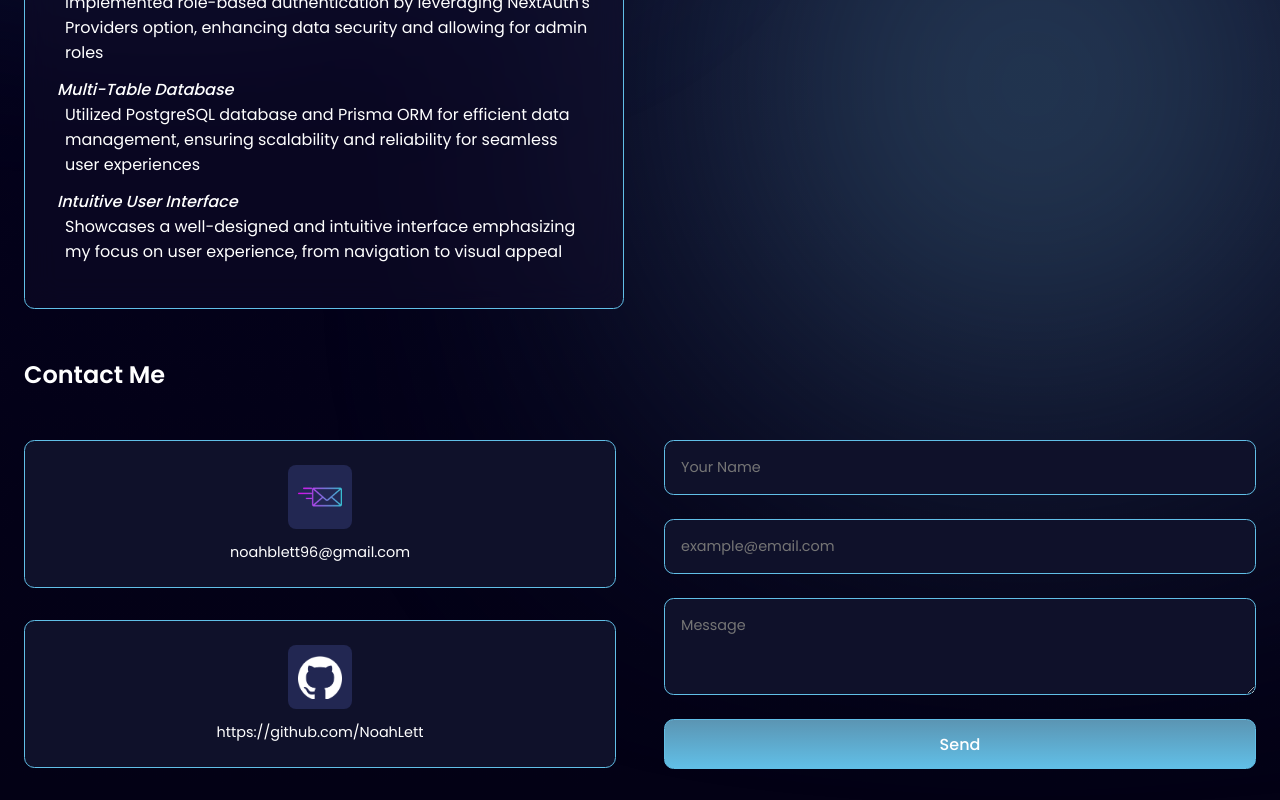
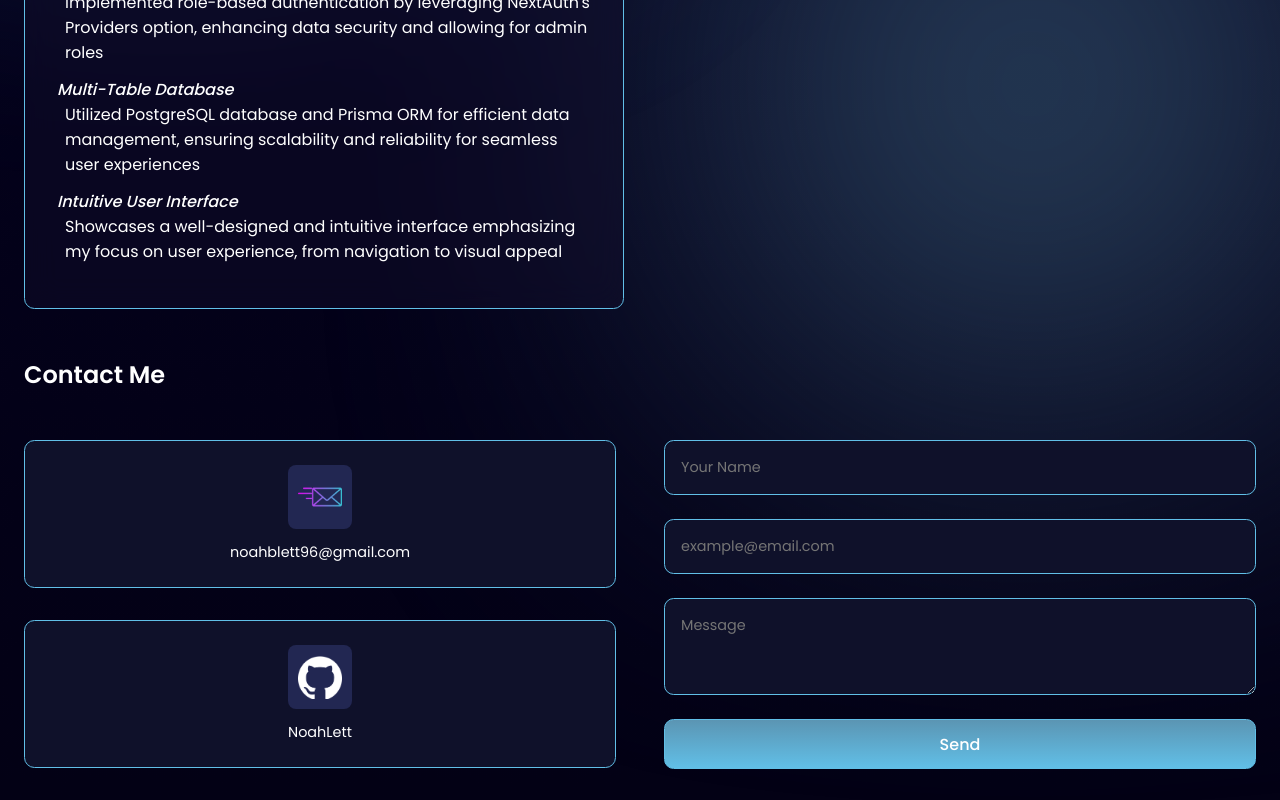
Before and after one commit to NoahLett/my-portfolio, a React (Vite) app: page / in a window 1280 px wide. Shown: the part 2696-3496 px from the top of the page. Built offline with nearby package versions, Linux system fonts and the light colour scheme; no server answers.

Commit message:
Added toast notifications

```diff
--- a/package.json
+++ b/package.json
@@ -15,6 +15,7 @@
     "react-dom": "^18.2.0",
     "react-icons": "^5.0.1",
     "react-slick": "^0.30.1",
+    "react-toastify": "^10.0.4",
     "slick-carousel": "^1.8.1"
   },
   "devDependencies": {
--- a/src/components/ContactMe/ContactForm/ContactForm.jsx
+++ b/src/components/ContactMe/ContactForm/ContactForm.jsx
@@ -1,6 +1,8 @@
 import React, { useRef } from 'react';
 import './ContactForm.css';
 import emailjs from '@emailjs/browser';
+import { ToastContainer, toast } from 'react-toastify';
+import 'react-toastify/dist/ReactToastify.css';
 
 const ContactForm = () => {
 
@@ -21,15 +23,18 @@ const ContactForm = () => {
         () => {
           console.log('SUCCESS!');
           e.target.reset();
+          toast.success('Message Sent!');
         },
         (error) => {
           console.log('FAILED...', error.text);
+          toast.error('Failed to Send. Please Try Again.')
         },
       );
   };
 
   return (
     <div className='contact-form-content'>
+      <ToastContainer />
         <form ref={form} onSubmit={sendEmail}>
             <div className="name-container">
                 <input type="text" name="user_name" placeholder='Your Name' />
--- a/src/components/ContactMe/ContactInfoCard/ContactInfoCard.css
+++ b/src/components/ContactMe/ContactInfoCard/ContactInfoCard.css
@@ -27,7 +27,9 @@
     object-fit: contain;
 }
 
-.contact-details-card p {
+.contact-details-card a {
     font-size: 0.9rem;
     font-weight: 400;
+    text-decoration: none;
+    color: white;
 }
--- a/src/components/ContactMe/ContactInfoCard/ContactInfoCard.jsx
+++ b/src/components/ContactMe/ContactInfoCard/ContactInfoCard.jsx
@@ -1,13 +1,13 @@
 import React from 'react';
 import './ContactInfoCard.css';
 
-const ContactInfoCard = ({ iconUrl, text }) => {
+const ContactInfoCard = ({ iconUrl, text, link }) => {
   return (
     <div className='contact-details-card'>
         <div className='icon'>
             <img src={iconUrl} alt={text} />
         </div>
-        <p>{text}</p>
+        <a href={link} target='_blank'>{text}</a>
     </div>
   )
 }
--- a/src/components/ContactMe/ContactMe.jsx
+++ b/src/components/ContactMe/ContactMe.jsx
@@ -13,10 +13,12 @@ const ContactMe = () => {
               <ContactInfoCard
                 iconUrl={'/images/e-mail.png'}
                 text={'noahblett96@gmail.com'}
+                link={'mailto:noahblett96@gmail.com'}
               />
               <ContactInfoCard
                 iconUrl={'/images/github.png'}
-                text={'https://github.com/NoahLett'}
+                text={'NoahLett'}
+                link={'https://github.com/NoahLett'}
               />
             </div>
             <div className='box-2'>
--- a/src/components/Hero/Hero.jsx
+++ b/src/components/Hero/Hero.jsx
@@ -12,16 +12,16 @@ const Hero = () => {
         <div className='hero-img'>
           <div className='upper-block'>
             <div className='column'>
-              <div className='tech-icon'>
+              <div className='tech-icon' title='React'>
                 <i className="devicon-react-original colored"></i>
               </div>
-              <div className='tech-icon'>
+              <div className='tech-icon' title='Next'>
                 <i className="devicon-nextjs-original"></i>
               </div>
-              <div className='tech-icon'>
+              <div className='tech-icon' title='HTML5'>
                 <i className="devicon-html5-plain colored"></i>
               </div>
-              <div className='tech-icon'>
+              <div className='tech-icon' title='CSS3'>
                 <i className="devicon-css3-plain colored"></i>
               </div>
             </div>
@@ -29,16 +29,16 @@ const Hero = () => {
           </div>
           <div className='row'>
               <div className='tech-icon'>
-                <i className="devicon-nodejs-plain colored"></i>
+                <i className="devicon-nodejs-plain colored" title='Node'></i>
               </div>
               <div className='tech-icon'>
-                <i className="devicon-express-original"></i>
+                <i className="devicon-express-original" title='Express'></i>
               </div>
               <div className='tech-icon'>
-                <i className="devicon-postgresql-plain colored"></i>
+                <i className="devicon-postgresql-plain colored" title='PostgreSQL'></i>
               </div>
               <div className='tech-icon'>
-                <i className="devicon-mongodb-plain colored"></i>
+                <i className="devicon-mongodb-plain colored" title='MongoDB'></i>
               </div>
             </div>
           </div>
```
Also changed, not shown: 1 other file (tests, documents, lock files or other folders).
